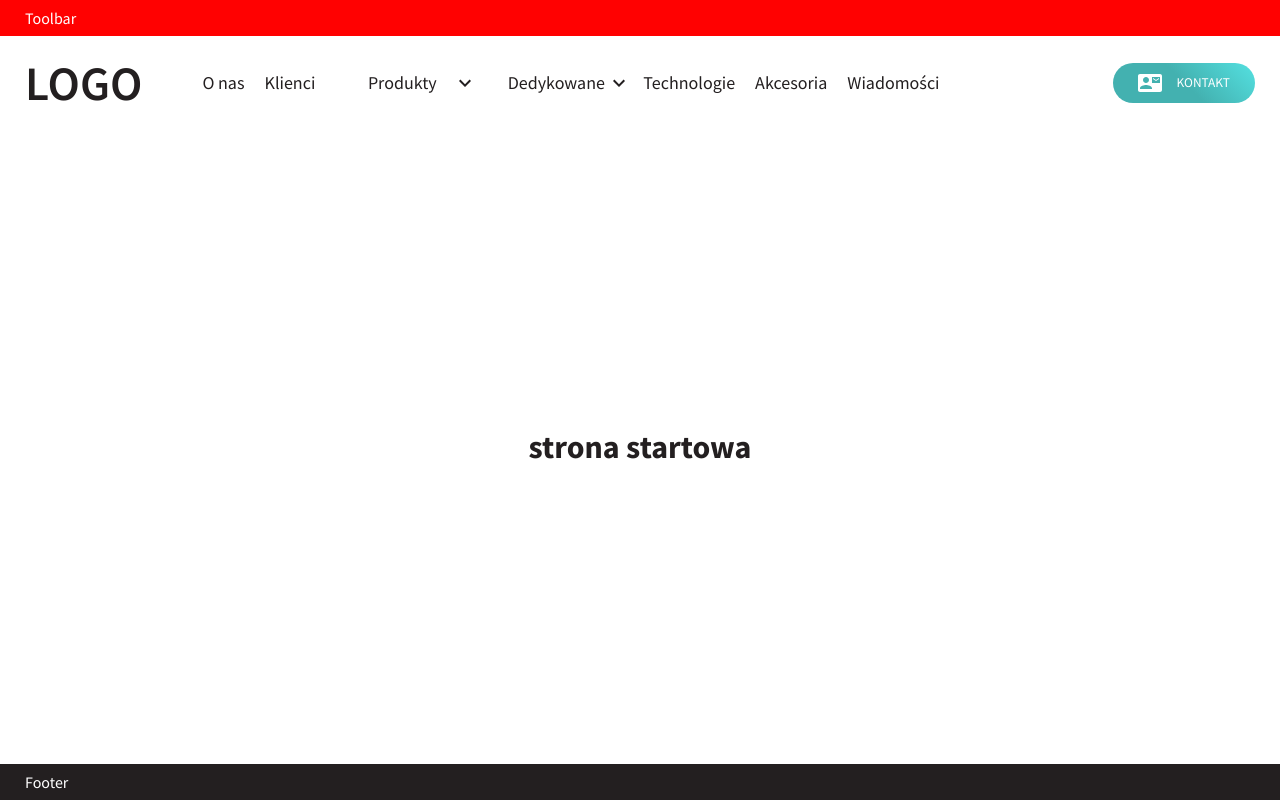
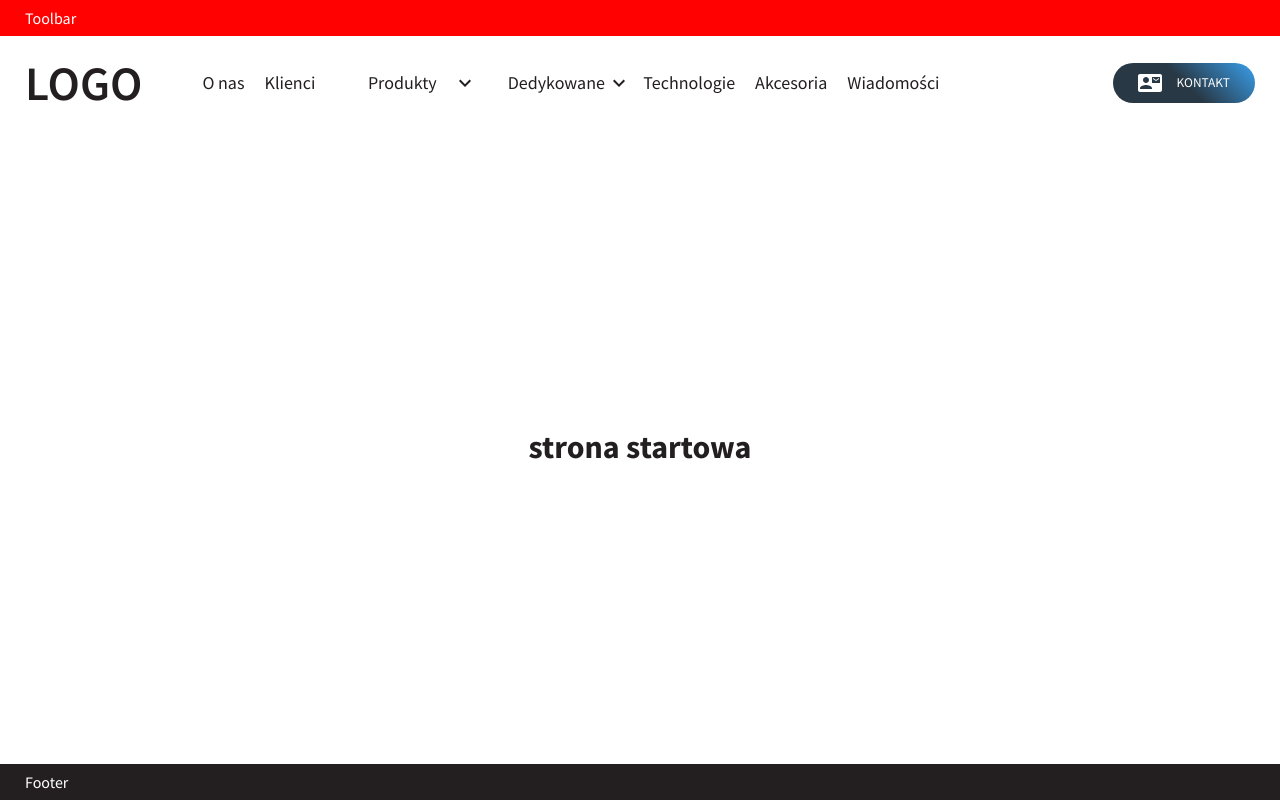
Before and after one commit to krystek77/react-website-client-side, a React (Create React App) app: page / in a window 1280 px wide. Built offline with nearby package versions, Linux system fonts and the light colour scheme.

Commit message:
Change color schema

```diff
--- a/src/components/Navigation/Navigation.css
+++ b/src/components/Navigation/Navigation.css
@@ -158,8 +158,8 @@ toggle-btn component
   justify-content: center;
   align-items: center;
   padding: 8px 25px;
-  background-color: var(--secondary);
-  background: linear-gradient(45deg, rgba(67, 177, 176, 1) 50%, rgb(84, 225, 225) 100%);
+  background: var(--secondary);
+  background: linear-gradient(45deg, rgba(40,56,69,1) 50%, rgba(57,160,237,1) 100%);
   border-radius: 40px;
   cursor: pointer;
   flex-wrap: nowrap;
--- a/src/index.css
+++ b/src/index.css
@@ -2,10 +2,11 @@
 
 :root {
   --primary:#FF0101;
-  --secondary:#43B1B0;
+  --secondary:#283845;
+  --light-secondary:#39A0ED;
   --dark:#231F20;
-  --gray:#A6979C;
-  --light-gray:#f5f5f5;
+  --gray:#B8B08D;
+  --light-gray:#c0bca9;
   --light:#FFFFFF;
   --border-radius:0.2rem;
   --transition: all .5s ease-in-out;
```
